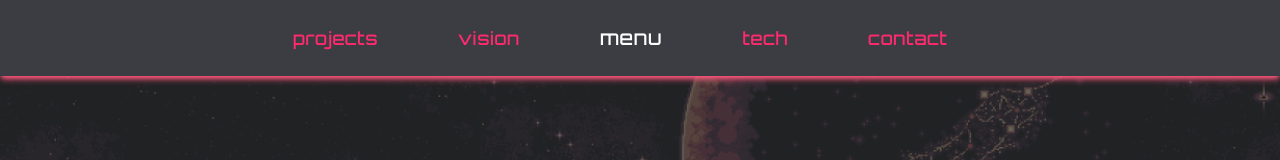
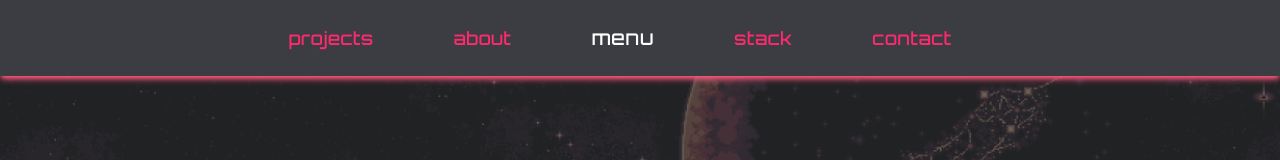
Before and after one commit to gopiinho/devProfile, a Next.js app: page / in a window 1280 px wide. Shown: the top 160 px of the page. Built offline with nearby package versions, Linux system fonts and the light colour scheme; a web font is replaced by a local one.

Commit message:
Changed pages names in navbar

```diff
--- a/components/Navbar.jsx
+++ b/components/Navbar.jsx
@@ -41,14 +41,14 @@ const Navbar = () => {
             <Link href="/projects">
               <li className="mx-10 text-lg hover:text-white">projects</li>
             </Link>
-            <Link href="/vision">
-              <li className="mx-10 text-lg hover:text-white">vision</li>
+            <Link href="/about">
+              <li className="mx-10 text-lg hover:text-white">about</li>
             </Link>
             <Link href="/#home" className="neonH2">
               <h2 className=" text-white text-xl mx-10">menu</h2>
             </Link>
             <Link href="/stack">
-              <li className="mx-10 text-lg hover:text-white">tech</li>
+              <li className="mx-10 text-lg hover:text-white">stack</li>
             </Link>
             <Link href="/contact">
               <li className="mx-10 text-lg hover:text-white">contact</li>
```
